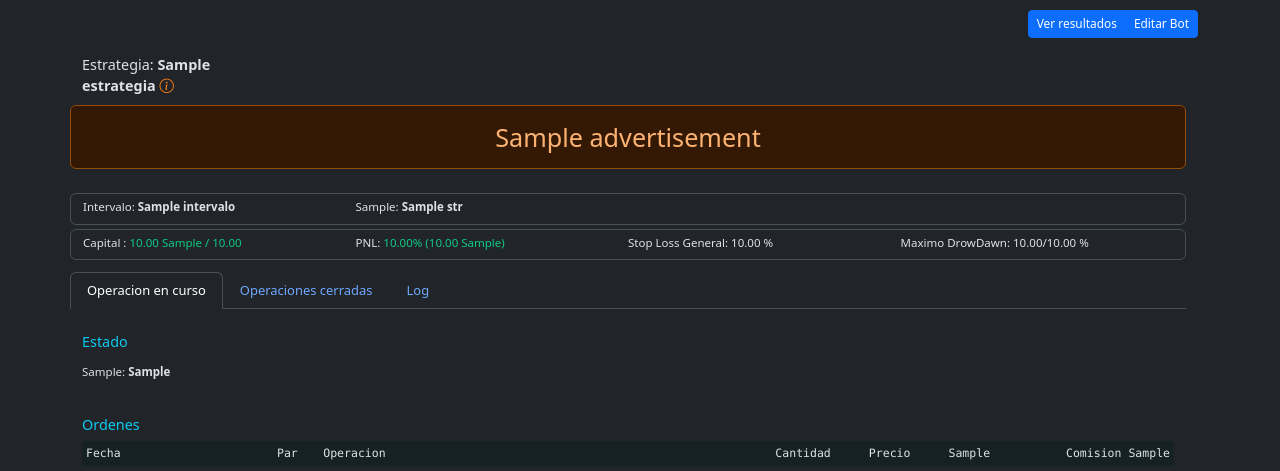
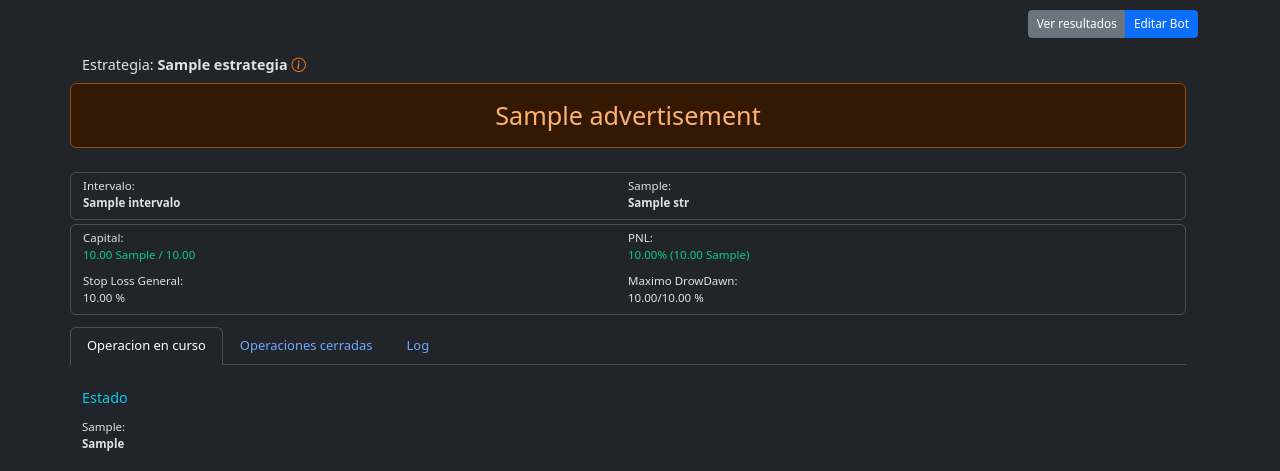
Before and after one commit to lbisaro/trd_app, a Django app: template bot/templates/bot.html in a window 1280 px wide. Shown: the part 62-533 px from the top of the page. Run offline with Django 4.2, Linux system fonts and the light colour scheme; the template is opened without the code that fills it: most values are stand-ins (such as "Sample title", 1, 10 or a date in 2020); some libraries are stand-ins or nearby versions.

Commit message:
Update bot.html

```diff
--- a/bot/templates/bot.html
+++ b/bot/templates/bot.html
@@ -7,7 +7,7 @@
 
 {% block action_bar %}
 
-<a class="btn btn-primary  btn-sm" href="{% url 'get_resultados' bot_id %}">Ver resultados</a>
+<a class="btn btn-secondary  btn-sm" href="{% url 'get_resultados' bot_id %}">Ver resultados</a>
 <a class="btn btn-primary  btn-sm" href="{% url 'bot_edit' bot_id %}">Editar Bot</a>
 {% if activo > 0 %}
     <a class="btn btn-danger  btn-sm" href="{% url 'bot_desactivar' bot_id 'check'%}">Desactivar</a>
@@ -49,7 +49,7 @@
 </div>
 <div class="container" >
     <div class="row pb-4">
-        <div class="col-2">Estrategia:
+        <div >Estrategia:
         <span class="col fw-bold">{{estrategia}}</span>
         <i class="bi bi-info-circle text-warning" data-bs-toggle="modal" data-bs-target="#descripcion_modal"></i>
 
@@ -68,10 +68,10 @@
     {% endif %}
     <div class="row pt-2" style="font-size: 0.8em;">
         <div class="d-flex flex-row flex-wrap rounded border border-1 pb-1 mb-1">
-            <div class="w-25 py-1">Intervalo: <b>{{intervalo}}</b></div>
+            <div class="w-50 py-1">Intervalo:<br><b>{{intervalo}}</b></div>
             {% for k,prm in parametros.items %}
                 {% if prm.pub %}
-                    <div class="w-25 py-1">{{prm.d}}: <b>{{prm.str}}</b></div>
+                    <div class="w-50 py-1">{{prm.d}}:<br><b>{{prm.str}}</b></div>
                 {% endif %}
             {% endfor %}
         </div>
@@ -79,10 +79,10 @@
 
     <div class="row pb-2" style="font-size: 0.8em;">
         <div class="d-flex flex-row flex-wrap rounded border border-1 pb-1 mb-1">
-            <div class="w-25 py-1">Capital : <span class="{% if pnl < 0 %}text-danger{% else %}text-success{% endif %}">{{quote_actual|stringformat:".2f"}} {{quote_asset}} / {{quote_qty|stringformat:".2f"}}</span></div>
-            <div class="w-25 py-1">PNL: <span class="{% if pnl < 0 %}text-danger{% else %}text-success{% endif %}">{{pnl_perc|stringformat:".2f"}}% ({{pnl|stringformat:".2f"}} {{quote_asset}})</span></div>
-            <div class="w-25 py-1">Stop Loss General: {{stop_loss|stringformat:".2f"}} %</div>
-            <div class="w-25 py-1">Maximo DrowDawn: {{max_drawdown_reg|stringformat:".2f" }}/{{max_drawdown|stringformat:".2f" }} %</div>
+            <div class="w-50 py-1">Capital:<br><span class="{% if pnl < 0 %}text-danger{% else %}text-success{% endif %}">{{quote_actual|stringformat:".2f"}} {{quote_asset}} / {{quote_qty|stringformat:".2f"}}</span></div>
+            <div class="w-50 py-1">PNL:<br><span class="{% if pnl < 0 %}text-danger{% else %}text-success{% endif %}">{{pnl_perc|stringformat:".2f"}}% ({{pnl|stringformat:".2f"}} {{quote_asset}})</span></div>
+            <div class="w-50 py-1">Stop Loss General:<br>{{stop_loss|stringformat:".2f"}} %</div>
+            <div class="w-50 py-1">Maximo DrowDawn:<br>{{max_drawdown_reg|stringformat:".2f" }}/{{max_drawdown|stringformat:".2f" }} %</div>
         </div>
     </div>
 
@@ -106,9 +106,9 @@
                     <div class="d-flex flex-row flex-wrap rounded pb-1 mb-1">
                         {% for k,item in status.items %}
                             {% if item.l %}
-                                <div class="w-25 py-1">{{item.l}}: <b {% if item.cls %}class="{{item.cls}}"{% endif %}>{{item.v}}</b></div>
+                                <div class="w-50 py-1">{{item.l}}:<br><b {% if item.cls %}class="{{item.cls}}"{% endif %}>{{item.v}}</b></div>
                             {% else %}
-                                <div class="w-25 py-1">{{k}}: <b>{{item}}</b></div>
+                                <div class="w-50 py-1">{{k}}:<br><b>{{item}}</b></div>
 
                             {% endif %}
 
```
